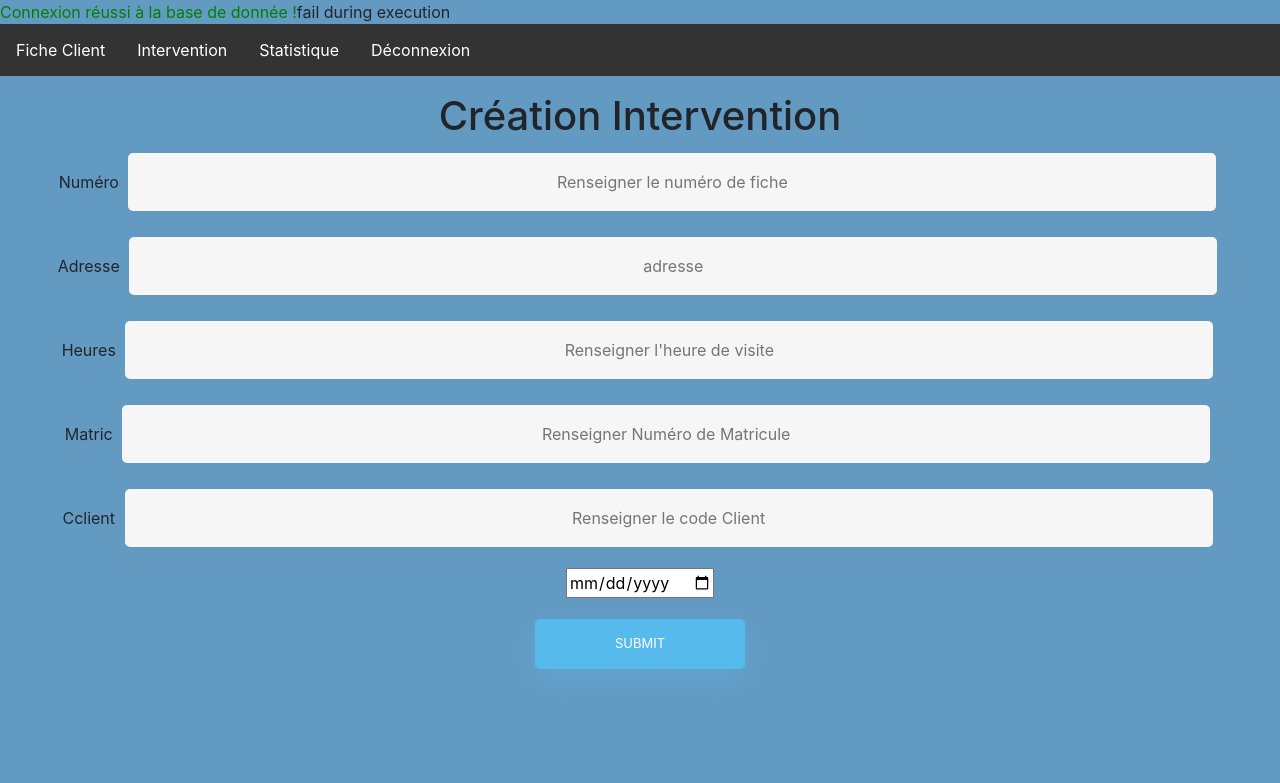
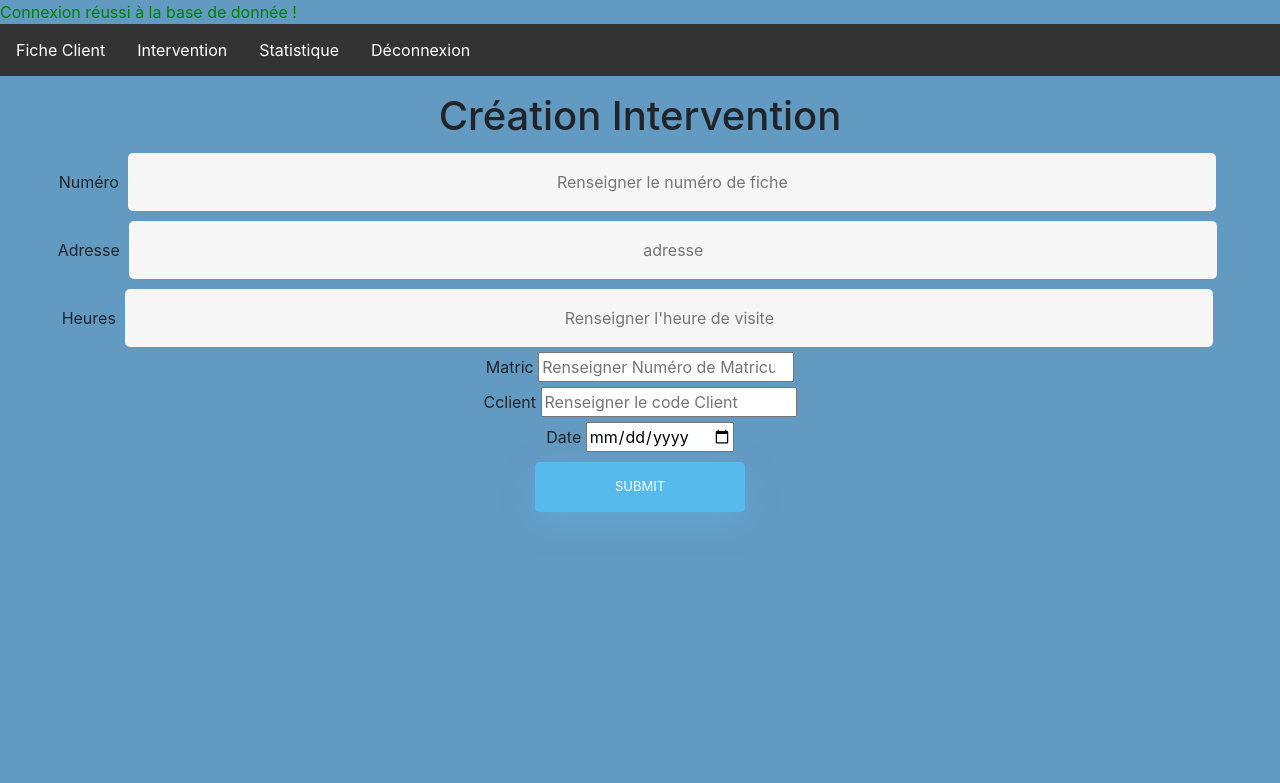
Before and after one commit to Squ3D/WNP, a PHP site: page /WEB/Panel/Assistant/client.php in a window 1280 px wide. Shown: the top 783 px of the page. Run offline with PHP 8.4, Linux system fonts and the light colour scheme; data that the repository does not hold is empty.

Commit message:
Correction création intervention

```diff
--- a/WEB/Panel/Assistant/client.php
+++ b/WEB/Panel/Assistant/client.php
@@ -3,20 +3,26 @@ session_start();
 require_once "../../config.php";
 
 //Utiliser l'extract $POST
-$numFiche = $_POST['1'];
-$adresse = $_POST['2'];
-$date_visite = $_POST['3'];
-$heure_visite = $_POST['4'];
-$Matricule = $_POST['5'];
-$code_Client = $_POST['6'];
 
-if (isset($_POST['upload'])) {
 
-    $query = $conn->prepare("INSERT INTO Intervention (Numero_Fiche, adresse, date_visite, heure_visite,Num_Matricule, Code_Client)
-      VALUES ($numFiche, $adresse, $date_visite,$heure_visite,$Matricule,$code_Client)");
-    $query->execute();
-} else {
-    echo 'fail during execution';
+if (isset($_POST['create'])) {
+    // vérifier que tous les champs soient saisis
+    $numFiche = $_POST['1'] ?? die("Num Fiche manquant");
+    $adresse = $_POST['2'] ?? die("Adresse manquante");
+    $date_visite = $_POST['3'] ?? die(" Date de visite manquante");
+    $heure_visite = $_POST['4'] ?? die("Heure de visite manquante");
+    $Matricule = $_POST['5'] ?? die("Numéro de matricule manquant");
+    $code_Client = $_POST['6'] ?? die("Numéro client  manquant");
+
+
+    $query = $conn->prepare("INSERT INTO Intervention(Numero_Fiche, adresse, date_visite, heure_visite,Num_Matricule, Code_Client)
+      VALUES ('$numFiche', '$adresse', '$date_visite','$heure_visite',$Matricule,$code_Client)");
+
+    if ($query->execute()) {
+        echo "<script>alert(\"Informations enregistrées\")</script>";
+    } else {
+        echo "Erreur lors de la création d'une intervention";
+    }
 }
 ?>
 
@@ -69,22 +75,33 @@ if (isset($_POST['upload'])) {
 
 <div id="box">
     <form name="watka" method="post">
+        <label>Numéro</label>
+        <input type="text" id="login" class="fadeIn second" name="1"
+               placeholder="Renseigner le numéro de fiche" size="200"
+               required>
+        <br>
+        <label>Adresse</label>
+        <input type="text" id="password" class="fadeIn third" name="2" placeholder="adresse" required>
+        <br>
+        <label>Heures</label>
+        <input type="text" id="password" class="fadeIn third" name="4" placeholder="Renseigner l'heure de visite"
+               required>
+        <br>
+        <label>Matric</label>
+        <input type="number" id="login" class="fadeIn second" name="5" placeholder="Renseigner Numéro de Matricule"
+               required>
+        <br>
+        <label>Cclient</label>
+        <input type="number" id="password" class="fadeIn third" name="6" placeholder="Renseigner le code Client"
+               required>
+        <br>
+        <label>Date</label>
+        <input type="date" id="login" class="fadeIn second" name="3" placeholder="Renseigner la date de visite"
+               required>
+        <br>
 
+        <input name="create" method="post" type="submit" class="fadeIn fourth">
 
-        <p>Numéro <input type="text" id="login" class="fadeIn second" name="1"
-                         placeholder="Renseigner le numéro de fiche" size="200"></p>
-        <p>Adresse <input type="text" id="password" class="fadeIn third" name="2" placeholder="adresse"></p>
-        <p>Heures <input type="text" id="password" class="fadeIn third" name="4"
-                         placeholder="Renseigner l'heure de visite"></p>
-        <p>Matric <input type="text" id="login" class="fadeIn second" name="5"
-                         placeholder="Renseigner Numéro de Matricule"></p>
-        <p>Cclient <input type="text" id="password" class="fadeIn third" name="6"
-                          placeholder="Renseigner le code Client"></p>
-        <p><input type="date" id="login" class="fadeIn second" name="3" placeholder="Renseigner la date de visite"></p>
-
-
-        <input name="wata" method="post" type="submit" class="fadeIn fourth"></a>
-        </p>
     </form>
 
 
```
